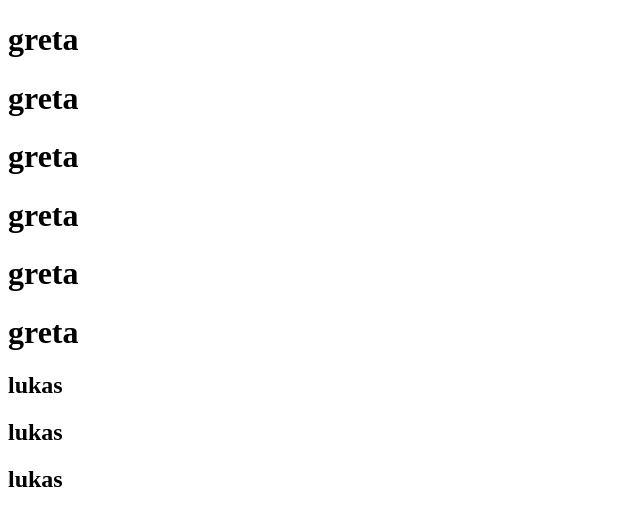
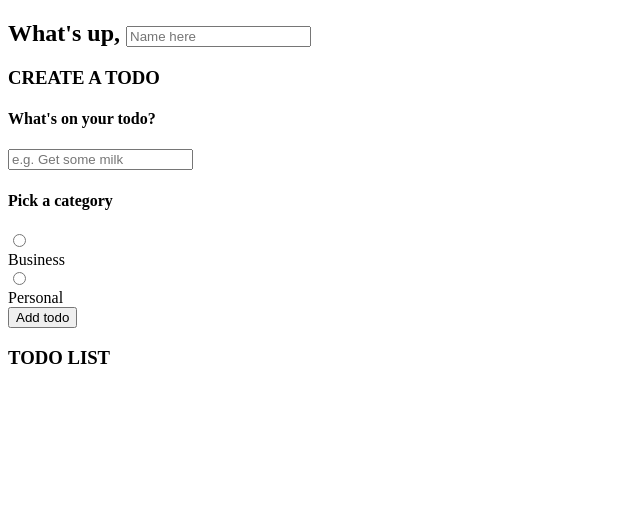
Before and after one commit to glukoseviciene/todo-list-group-work, a plain HTML site: page index.html in a window 1280 px wide. Shown: the whole page, without its empty margins (0-640 px from the left). Drawn offline with Linux system fonts and the light colour scheme.

Commit message:
structure

```diff
--- a/index.html
+++ b/index.html
@@ -7,14 +7,58 @@
     <title>Document</title>
   </head>
   <body>
-    <h1>greta</h1>
-    <h1>greta</h1>
-    <h1>greta</h1>
-    <h1>greta</h1>
-    <h1>greta</h1>
-    <h1>greta</h1>
-    <h2>lukas</h2>
-    <h2>lukas</h2>
-    <h2>lukas</h2>
+    <!-- App Wrapper -->
+    <main class="app">
+      <!-- Greeting -->
+      <section class="greeting">
+        <h2 class="title">
+          What's up, <input type="text" id="name" placeholder="Name here" />
+        </h2>
+      </section>
+      <!-- End of Greeting -->
+
+      <!-- New Todo -->
+      <section class="create-todo">
+        <h3>CREATE A TODO</h3>
+        <form id="new-todo-form">
+          <h4>What's on your todo?</h4>
+          <input
+            type="text"
+            placeholder="e.g. Get some milk"
+            name="content"
+            id="content" />
+
+          <h4>Pick a category</h4>
+          <div class="options">
+            <label>
+              <input type="radio" name="category" id="category1" value="business" />
+              <span class="bubble business"></span>
+              <div>Business</div>
+            </label>
+            <label>
+              <input type="radio" name="category" id="category2" value="personal" />
+              <span class="bubble personal"></span>
+              <div>Personal</div>
+            </label>
+          </div>
+
+          <input type="submit" value="Add todo" />
+        </form>
+      </section>
+      <!-- End of New Todo -->
+
+      <!-- Todo List -->
+      <section class="todo-list">
+        <h3>TODO LIST</h3>
+        <div class="list" id="todo-list"></div>
+      </section>
+      <!-- End of Todo List -->
+
+    </main>
+    <!-- End of App Wrapper -->
+
+    <!-- JS Import -->
+    <script src="main.js"></script>
+    <!-- End of JS Import -->
   </body>
 </html>
```
